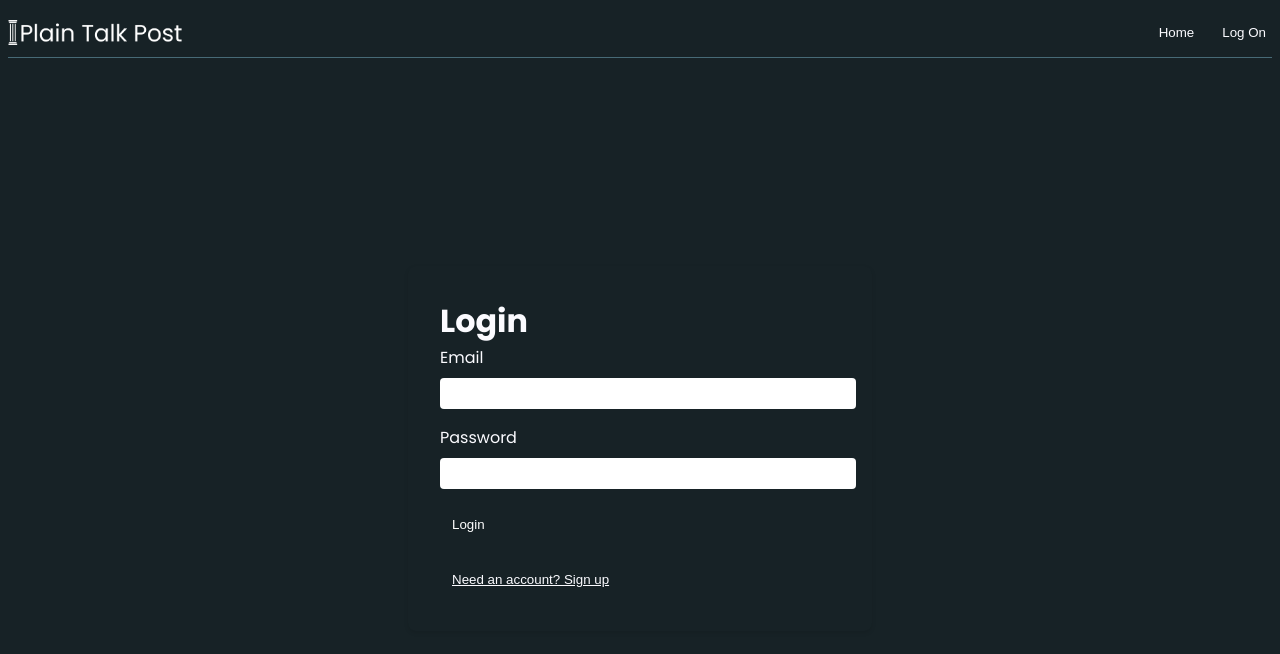
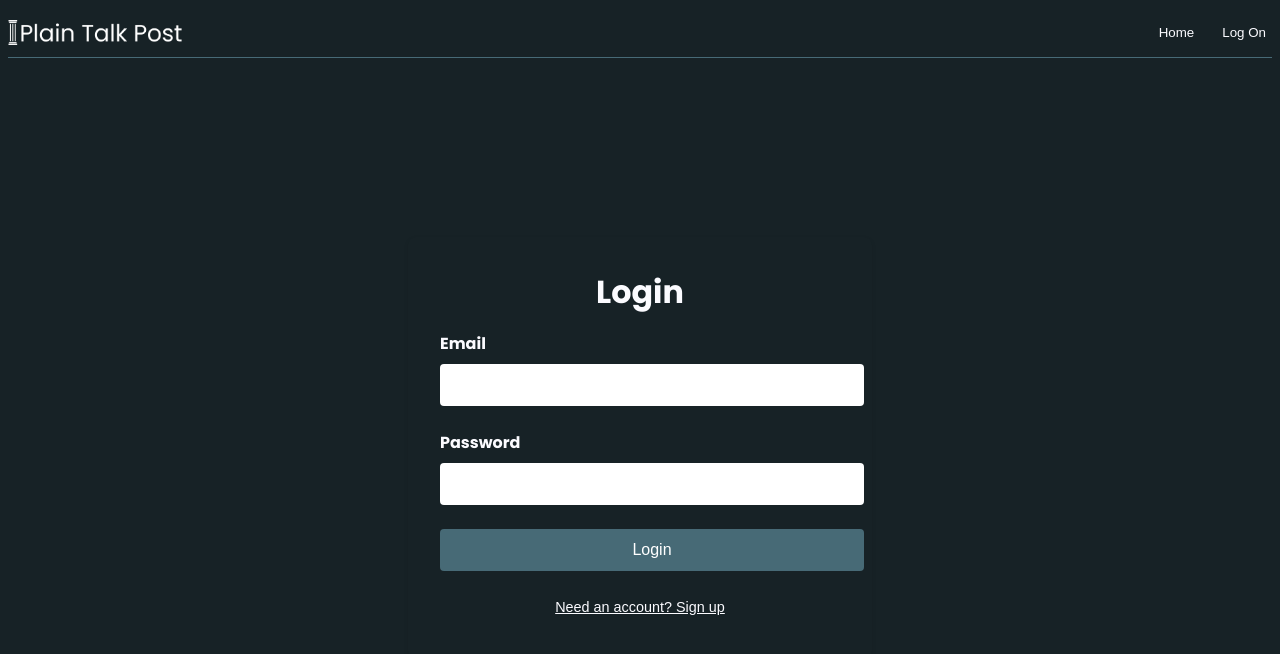
Before and after one commit to plaintalkjon/PlainTalkPost, a React (Vite) app: page /login in a window 1280 px wide. Shown: the top 654 px of the page. Built offline with nearby package versions, Linux system fonts and the light colour scheme; no server answers.

Commit message:
login and sign up pages look much better

```diff
--- a/src/pages/Home/Home.jsx
+++ b/src/pages/Home/Home.jsx
@@ -3,7 +3,6 @@ import React from "react";
 import "./Home.css";
 import ContentFilters from "@components/ContentFilters/ContentFilters";
 import ContentDisplayColumn from "@components/ContentDisplayColumn/ContentDisplayColumn";
-import YourFollowedFeeds from "@components/UserFollowedFeeds/UserFollowedFeeds";
 import RecommendedFeeds from "@components/SystemRecommendedFeeds/SystemRecommendedFeeds";
 import { useAuth } from "@contexts/AuthContext";
 import { useContentFilters } from "@hooks/useContentFilters";
@@ -11,8 +10,6 @@ import { useContentFilters } from "@hooks/useContentFilters";
 const Home = () => {
   const { user, userData } = useAuth();
   const { filters } = useContentFilters();
-
-  const hasFollowedFeeds = userData?.following?.length > 0;
 
   return (
     <div id="home-columns-container">
--- a/src/pages/Login/Login.css
+++ b/src/pages/Login/Login.css
@@ -13,51 +13,73 @@
     box-shadow: 0 2px 4px rgba(0, 0, 0, 0.1);
     width: 100%;
     max-width: 400px;
+    display: flex;
+    flex-direction: column;
+    align-items: center;
+  }
+
+  form {
+    margin-top: 15px;
+    width: 100%;
   }
 
   .form-group {
-    margin-bottom: 1rem;
+    margin-bottom: 1.5rem; /* Increased for better spacing */
+    width: 100%;
   }
 
   .form-group label {
     display: block;
     margin-bottom: 0.5rem;
+    font-weight: bold; /* Emphasize labels */
   }
 
   .form-group input {
     width: 100%;
-    padding: 0.5rem;
+    padding: 0.75rem; /* Increased for better touch targets */
     border: 1px solid var(--border-color);
     border-radius: 4px;
+    font-size: 1rem; /* Ensure readable font size */
   }
 
   .error-message {
-    color: #ff4444;
+    background-color: rgba(255, 68, 68, 0.1);
+    color: #e44;
+    padding: 0.75rem;
+    border-radius: 4px;
     margin-bottom: 1rem;
-    padding: 0.5rem;
-    border-radius: 4px;
-    background-color: rgba(255, 68, 68, 0.1);
+    text-align: center;
+    font-size: 0.9rem; /* Slightly smaller font size */
   }
 
   .submit-button {
-    width: 100%;
+    width: 106%;
     padding: 0.75rem;
-    background-color: var(--primary-color);
+    background: var(--tidbits-color);
     color: white;
     border: none;
     border-radius: 4px;
     cursor: pointer;
     margin-bottom: 1rem;
+    font-size: 1rem; /* Ensure readable font size */
+    display: block;
+
+    text-align: center;
+
   }
 
+
+
   .toggle-button {
+    display: block;
     width: 100%;
     padding: 0.75rem;
-    background: none;
     border: none;
     color: var(--primary-color);
     cursor: pointer;
     text-decoration: underline;
+    font-size: 0.9rem; /* Slightly smaller font size */
+    text-align: center;
   }
 
   .submit-button:disabled,
@@ -69,12 +91,3 @@
   .submit-button:disabled {
     background-color: #666;
   }
-
-  .error-message {
-    background-color: #fee;
-    color: #e44;
-    padding: 10px;
-    border-radius: 4px;
-    margin-bottom: 15px;
-    text-align: center;
-  }
```
